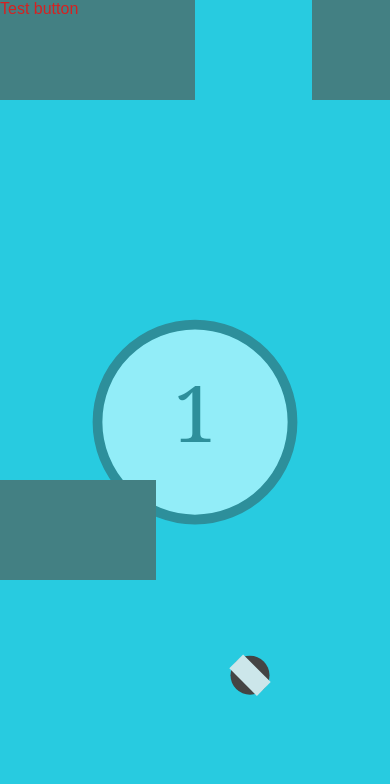
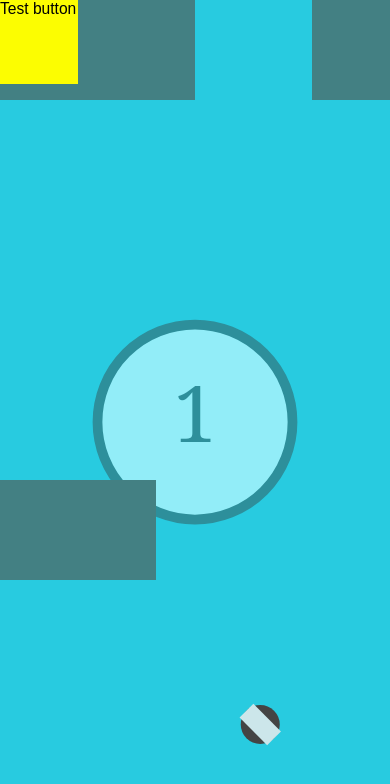
Before and after one commit to dylo0/ski-game, a website: page ski-game/www/index.html in a window 390 px wide. Drawn offline with Linux system fonts and the light colour scheme; some packages are replaced by stand-ins of ours.

Commit message:
add stop game

```diff
--- a/ski-game/www/index.html
+++ b/ski-game/www/index.html
@@ -7,11 +7,21 @@
         <link rel="stylesheet" type="text/css" href="style.css">
     </head>
     <body>
-        <div class="game-buttons">
-            <paper-button class="colored"> Test button </paper-button>
+        <canvas id="gamePanel"></canvas>
+        <!-- <div class="game-buttons">
+            <paper-button class="colored" id="menu"> Test button </paper-button>
 
-        </div>
-        <canvas id="gamePanel"></canvas>
+        </div> -->
+        <div id="menu"> Test button </div>
+        <script>
+            var gameMainLoop = true;
+            document.getElementById('menu').addEventListener('click', function(){
+                var timeDelay=gameMainLoop?0:200;
+                document.body.className = gameMainLoop? "menu":"";
+
+                setTimeout(function(){gameMainLoop=!gameMainLoop;},timeDelay);
+            });
+        </script>
         <script>
             var canvas = document.getElementById('gamePanel');
             canvas.width = window.innerWidth;
@@ -28,9 +38,9 @@
                 var player = {};
 
                 player.width = window.innerWidth / 20;
-                player.height = window.innerWidth / 10;
-                player.posx = window.innerWidth / 2;
-                player.posy = window.innerHeight * 0.8;
+                player.height = player.width * 2;
+                player.posx = (window.innerWidth - player.width) / 2;
+                player.posy = (window.innerHeight - player.height) * 0.9;
                 player.dir = -1;
                 player.rotation = 0;
 
@@ -199,7 +209,8 @@
             }
 
             var update = function () {
-                window.requestAnimationFrame(update)
+                window.requestAnimationFrame(update);
+                if(!gameMainLoop) return;
                 ctx.clearRect(0,0, canvas.width, canvas.height);
                 updatePlayerPosition(player);
                 updatePlayerRotation(player);
--- a/ski-game/www/style.css
+++ b/ski-game/www/style.css
@@ -1,8 +1,18 @@
 html, body {
-    height: 100%;
+    /*height: 100%;*/
     margin: 0;
     background-color: #28cbe0;
     font-family: 'RobotoDraft', sans-serif;
+    width:100vw;
+    height:100vh;
+    overflow: hidden;
+    position: fixed;
+    top:0;
+    left:0;
+    right:0;
+    bottom: 0;
+    margin: 0;
+    padding: 0;
 }
 
 .colored {
@@ -17,3 +27,49 @@ html, body {
     position: fixed;
     width: 100%;
 }
+#menu{
+    position: fixed;
+    top:0;
+    left:0;
+    width:20vw;
+    height:10vh;
+    background-color: yellow;
+    color: black;
+    font-size: 4vw;
+    z-index: 9999999999999;
+    opacity: 0.99;
+	-webkit-transition:all cubic-bezier(0.250, 0.460, 0.450, 0.940) 0.2s;
+	transition:all cubic-bezier(0.250, 0.460, 0.450, 0.940) 0.2s;
+}
+
+
+canvas{
+    width:100vw;
+    height:100vh;
+    overflow: hidden;
+    position: fixed;
+    top:0;
+    left:0;
+    right:0;
+    bottom: 0;
+    margin: 0;
+    padding: 0;
+    z-index: 1;
+	-webkit-transition:all cubic-bezier(0.250, 0.460, 0.450, 0.940) 0.2s;
+	transition:all cubic-bezier(0.250, 0.460, 0.450, 0.940) 0.2s;
+}
+
+.menu #menu{
+	height: 50vh;
+	width: 50vw;
+	left:25vw;
+	right:25vw;
+	top:25vh;
+	bottom: 25vh;
+	text-align: center;
+	background-color: orange;
+}
+.menu canvas{
+/*	top:50vh;
+    bottom: -50vh;*/
+}
```
